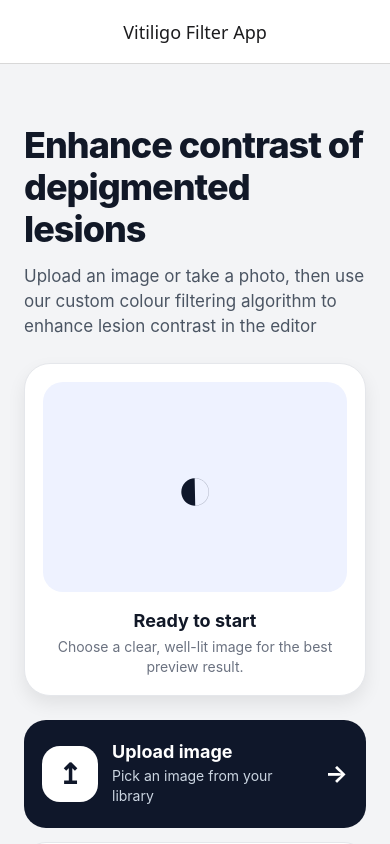
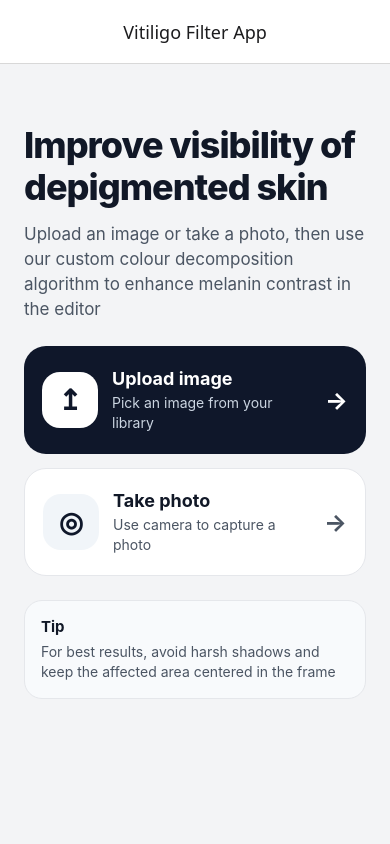
Before and after one commit to SCI-PHI-Lab/vitiligo-channels-app, a React Native app in the folder client/: screen / in a window 390 px wide. Built offline with nearby package versions, Linux system fonts and the light colour scheme; what @shopify/react-native-skia, react-native-worklets would draw is missing.

Commit message:
Remove home screen preview card

```diff
--- a/client/src/screens/HomeScreen.tsx
+++ b/client/src/screens/HomeScreen.tsx
@@ -67,26 +67,11 @@ export function HomeScreen({ navigation }: Props) {
       bounces={false}
     >
       <View style={styles.hero}>
-        <Text style={styles.title}>
-          Enhance contrast of depigmented lesions
+        <Text style={styles.title}>Improve visibility of depigmented skin</Text>
+        <Text style={styles.subtitle}>
+          Upload an image or take a photo, then use our custom colour
+          decomposition algorithm to enhance melanin contrast in the editor
         </Text>
-        <Text style={styles.subtitle}>
-          Upload an image or take a photo, then use our custom colour filtering
-          algorithm to enhance lesion contrast in the editor
-        </Text>
-      </View>
-
-      <View style={styles.previewCard}>
-        <View style={styles.previewImagePlaceholder}>
-          <Text style={styles.previewIcon}>◐</Text>
-        </View>
-
-        <View style={styles.previewTextContainer}>
-          <Text style={styles.previewTitle}>Ready to start</Text>
-          <Text style={styles.previewDescription}>
-            Choose a clear, well-lit image for the best preview result.
-          </Text>
-        </View>
       </View>
 
       <View style={styles.actions}>
@@ -255,19 +240,6 @@ const styles = StyleSheet.create({
   actions: {
     gap: 14,
   },
-  badge: {
-    alignSelf: 'flex-start',
-    backgroundColor: '#e0f2fe',
-    borderRadius: 999,
-    paddingHorizontal: 12,
-    paddingVertical: 6,
-  },
-  badgeText: {
-    color: '#0369a1',
-    fontSize: 13,
-    fontWeight: '700',
-    letterSpacing: 0.3,
-  },
   content: {
     gap: 24,
     padding: 24,
@@ -294,50 +266,6 @@ const styles = StyleSheet.create({
   hero: {
     gap: 14,
     paddingTop: 36,
-  },
-  previewCard: {
-    backgroundColor: '#ffffff',
-    borderColor: '#e5e7eb',
-    borderRadius: 26,
-    borderWidth: 1,
-    gap: 18,
-    padding: 18,
-    shadowColor: '#000000',
-    shadowOffset: {
-      width: 0,
-      height: 8,
-    },
-    shadowOpacity: 0.08,
-    shadowRadius: 18,
-    elevation: 4,
-  },
-  previewDescription: {
-    color: '#6b7280',
-    fontSize: 14,
-    lineHeight: 20,
-    textAlign: 'center',
-  },
-  previewIcon: {
-    color: '#0f172a',
-    fontSize: 64,
-    fontWeight: '700',
-  },
-  previewImagePlaceholder: {
-    alignItems: 'center',
-    aspectRatio: 1.45,
-    backgroundColor: '#eef2ff',
-    borderRadius: 20,
-    justifyContent: 'center',
-  },
-  previewTextContainer: {
-    alignItems: 'center',
-    gap: 6,
-    paddingHorizontal: 8,
-  },
-  previewTitle: {
-    color: '#111827',
-    fontSize: 18,
-    fontWeight: '700',
   },
   primaryActionArrow: {
     color: '#ffffff',
```
